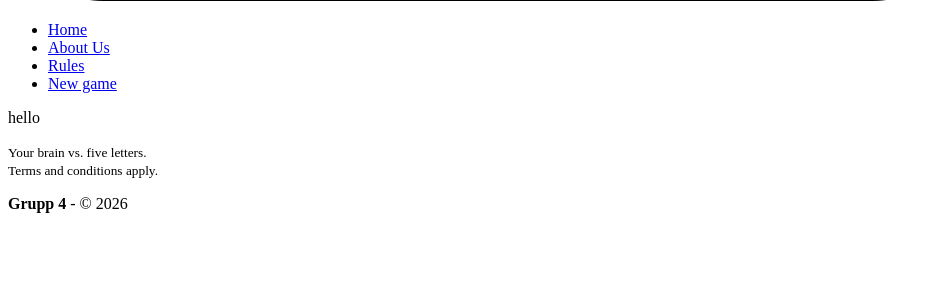
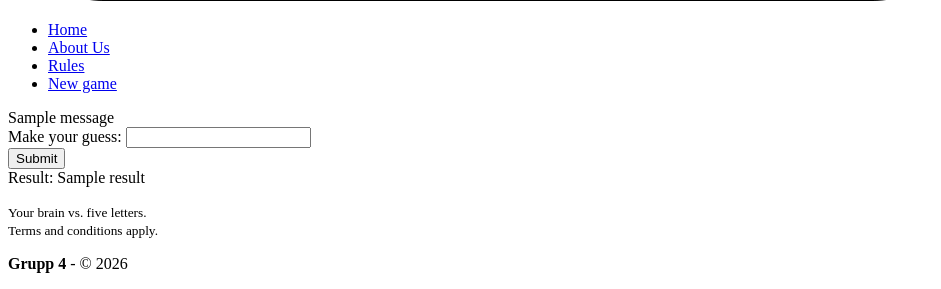
Before and after one commit to PVSPYH-grupp-4/Wordle, a Flask app: template Templates/new_game.html in a window 1280 px wide. Shown: the part 967-1256 px from the top of the page, without its empty margins (0-941 px from the left). Before the commit the page ends 1180 px from the top, so only its background shows below. Run offline with Flask 3, Linux system fonts and the light colour scheme; the template is opened without the code that fills it: most values are stand-ins (such as "Sample title", 1, 10 or a date in 2020); one stand-in notice (Sample message) is shown; form fields are guessed from the names that the template uses; parts of the project's set-up code (start-up, migrations or seed data) failed here and were passed over.

Commit message:
jinja for newgame.html

```diff
--- a/Templates/new_game.html
+++ b/Templates/new_game.html
@@ -3,6 +3,47 @@
 
 {% block content %}
 
-<p>hello</p>
+<div>
+  {% with messages = get_flashed_messages(with_categories=true) %}
+    {% if messages %}
+      {% for category, msg in messages %}
+        <div class="flash" role="alert">
+          {{ msg }}
+        </div>
+      {% endfor %}
+    {% endif %}
+  {% endwith %}
+
+
+
+  <div>
+   <form action="{{url_for ('app.guess')}}" method="post">             <!--kanske behöver ändras beroende på vad route funktionen heter -->
+    {{ form.hidden_tag() }}
+
+    <div>
+      <label >Make your guess: </label>
+      {{ form.guess }}
+    </div>
+
+
+    {% if form.guess.errors %}
+
+    <div >
+        {% for error in form.guess.errors %}
+        <p>{{ error }}</p>
+        {% endfor %}
+    </div>
+    {% endif %}
+
+    {{ form.submit }}
+
+    <div>
+      <span>Result: </span>
+      {{result}}
+    </div>
+
+
+</form>
+</div>
 
 {% endblock %}
```
